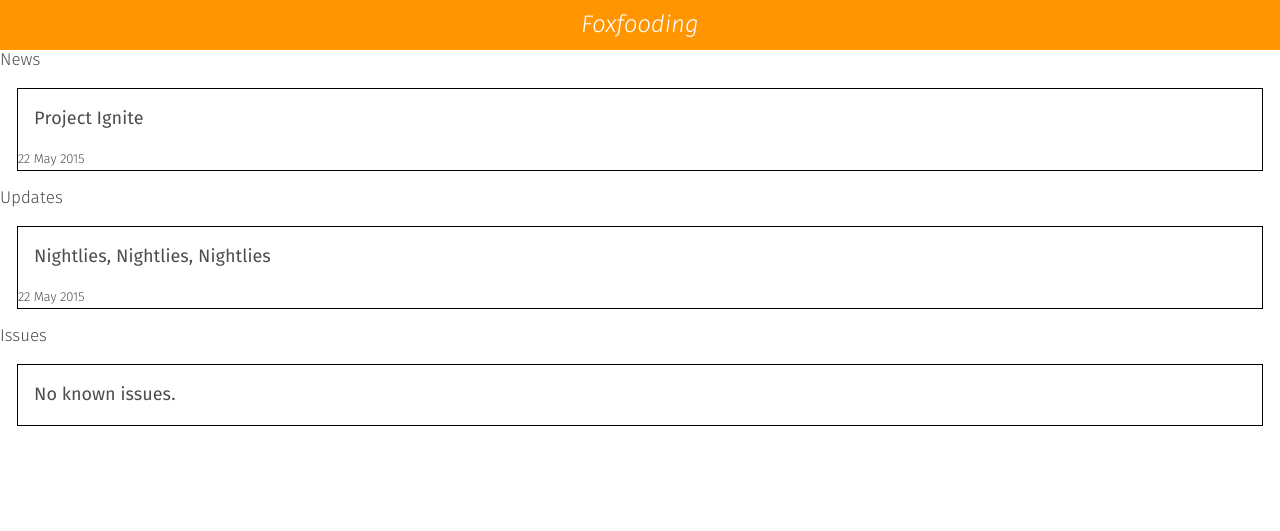
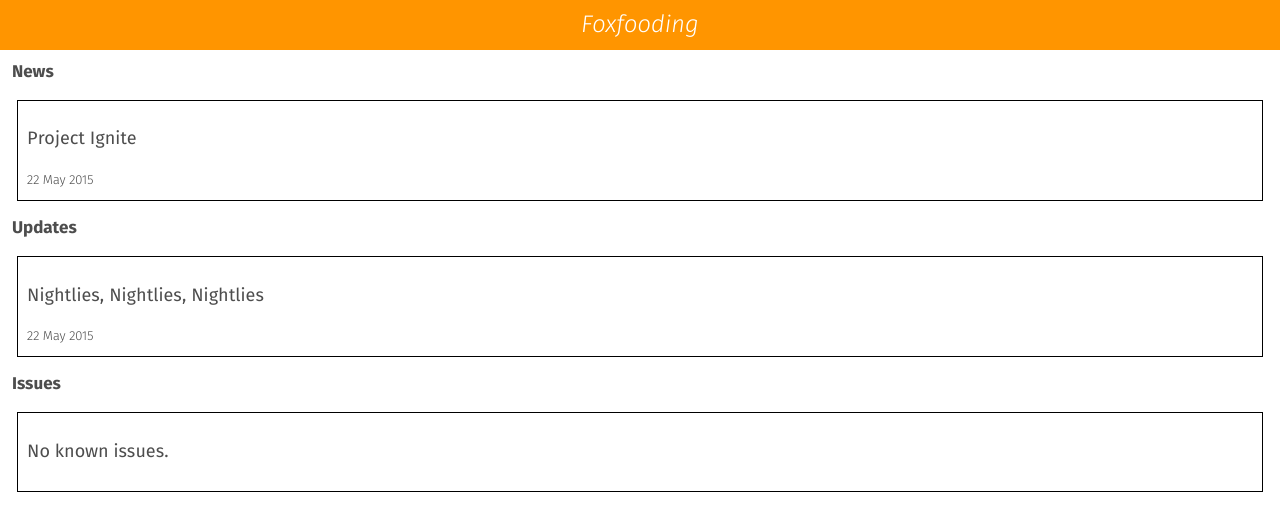
Before and after one commit to DouglasSherk/Firefox-OS-Dogfooding, a Jekyll site: the page built from index.html, in a window 1280 px wide. Shown: the top 531 px of the page. Built offline with Jekyll 4.4.1, drawn with Linux system fonts in a browser that asks for light colours; a style sheet for code colours, icons or effects is not loaded.

Commit message:
Minor spacing tweaks.

```diff
--- a/css/style.css
+++ b/css/style.css
@@ -1,6 +1,11 @@
 
 
 body {
+}
+
+gaia-list > .inner a {
+    padding-left: 0px;
+    padding-right: 0px;
 }
 
 .main-title {
@@ -8,7 +13,8 @@ body {
 }
 
 .section-label {
-
+    margin: 0.7em;
+    font-weight: bold;
 }
 
 article h2 {
@@ -35,4 +41,5 @@ article {
 .info-text {
     font-size: small;
     font-family: inherit;
+    padding: 0.7em;
 }
```
